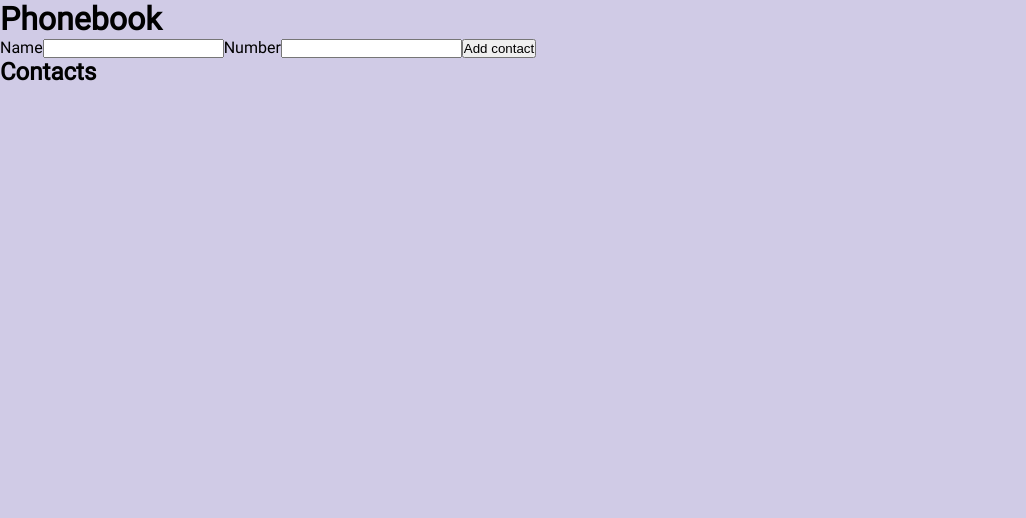
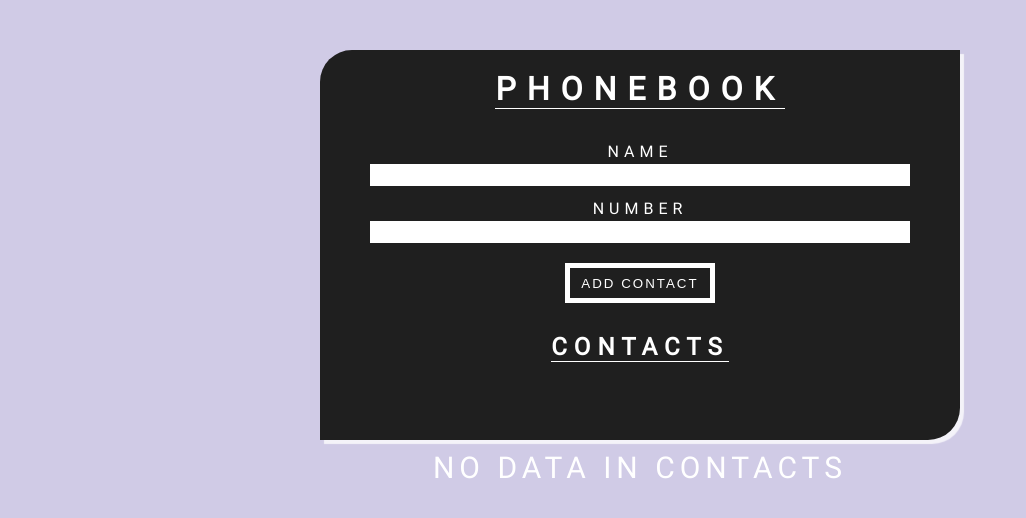
Before and after one commit to Oliendone/goit-react-hw-07-phonebook, a React (Create React App) app: page / in a window 1280 px wide. Shown: the top 518 px of the page, without its empty margins (0-1026 px from the left). Built offline with nearby package versions, Linux system fonts and the light colour scheme.

Commit message:
finish with styles

```diff
--- a/src/components/App.js
+++ b/src/components/App.js
@@ -1,11 +1,23 @@
 import React, { Component } from 'react';
 import { v4 as uuidv4 } from 'uuid';
+import PropTypes from 'prop-types';
 
 import ContactForm from './ContactForm/ContactForm';
 import ContactList from './ContactList/ContactList';
 import Filter from './Filter/Filter';
 
+import s from './App.module.css';
+
 export default class App extends Component {
+  static propTypes = {
+    filter: PropTypes.string,
+    contacts: PropTypes.arrayOf(
+      PropTypes.objectOf(
+        PropTypes.oneOfType([PropTypes.string, PropTypes.number]),
+      ),
+    ),
+  };
+
   state = {
     contacts: [],
     filter: '',
@@ -64,20 +76,24 @@ export default class App extends Component {
 
     return (
       <>
-        <div>
-          <h1>Phonebook</h1>
+        <div className={s.wrapperPhonebook}>
+          <h1 className={s.phoneBookHeading}>Phonebook</h1>
           <ContactForm onAddContact={this.addContact} />
-          <h2>Contacts</h2>
-          {contacts.lenght > 1 ? (
+          <h2 className={s.contactsHeading}>Contacts</h2>
+          {contacts.length > 1 ? (
             <Filter value={filter} onChangeFilter={this.changeFilter} />
           ) : (
             ''
           )}
+        </div>
+        {contacts.length !== 0 ? (
           <ContactList
             contact={filteredContacts}
             onDeleteContact={this.deleteContact}
           />
-        </div>
+        ) : (
+          <p className={s.noDataMessage}>No data in contacts</p>
+        )}
       </>
     );
   }
--- /dev/null
+++ b/src/components/App.module.css
@@ -0,0 +1,36 @@
+.wrapperPhonebook {
+  display: flex;
+  flex-wrap: wrap;
+  flex-direction: column;
+  margin: 50px auto 0;
+  align-items: center;
+  width: 600px;
+  height: 350px;
+  padding: 20px;
+  background-color: rgb(31, 31, 31);
+  border-top-left-radius: 2rem;
+  border-bottom-right-radius: 2rem;
+  box-shadow: 4px 4px 1px #ffffffc2;
+}
+
+.phoneBookHeading {
+  color: #fff;
+  text-transform: uppercase;
+  letter-spacing: 11px;
+  border-bottom: 1px solid rgb(255, 255, 255);
+}
+
+.contactsHeading {
+  composes: phoneBookHeading;
+  letter-spacing: 7px;
+  padding-top: 10px;
+}
+
+.noDataMessage {
+  color: #fff;
+  text-transform: uppercase;
+  letter-spacing: 5px;
+  padding-top: 10px;
+  text-align: center;
+  font-size: 30px;
+}
--- a/src/components/ContactForm/ContactForm.js
+++ b/src/components/ContactForm/ContactForm.js
@@ -1,6 +1,14 @@
 import React, { Component } from 'react';
+import PropTypes from 'prop-types';
+
+import s from './ContactForm.module.css';
 
 export default class ContactForm extends Component {
+  static propTypes = {
+    name: PropTypes.string,
+    number: PropTypes.number,
+  };
+
   state = {
     name: '',
     number: '',
@@ -25,10 +33,11 @@ export default class ContactForm extends Component {
     const { name, number } = this.state;
     return (
       <>
-        <form onSubmit={this.handleSubmit}>
+        <form className={s.phonebBookForm} onSubmit={this.handleSubmit}>
           <label>
-            Name
+            <p className={s.contactName}>Name</p>
             <input
+              className={s.nameInput}
               type="text"
               value={name}
               onChange={this.handleChangeInput}
@@ -37,15 +46,21 @@ export default class ContactForm extends Component {
             />
           </label>
           <label>
-            Number
+            <p className={s.contactNumber}>Number</p>
             <input
+              className={s.numberInput}
               type="phone"
               value={number}
               onChange={this.handleChangeInput}
               name="number"
+              autoComplete="off"
             />
           </label>
-          <button type="submit" onClick={this.addContact}>
+          <button
+            className={s.addButton}
+            type="submit"
+            onClick={this.addContact}
+          >
             Add contact
           </button>
         </form>
--- /dev/null
+++ b/src/components/ContactForm/ContactForm.module.css
@@ -0,0 +1,54 @@
+.phonebBookForm {
+  display: flex;
+  flex-wrap: wrap;
+  flex-direction: column;
+  padding: 20px;
+  width: 90%;
+}
+
+.contactName {
+  text-align: center;
+  text-transform: uppercase;
+  color: white;
+
+  letter-spacing: 5px;
+  padding: 3px 0;
+  margin-top: 10px;
+}
+
+.contactNumber {
+  composes: contactName;
+}
+
+.nameInput {
+  width: 100%;
+  height: 22px;
+  border: none;
+  text-align: center;
+  font-size: 17px;
+  font-family: 'Roboto';
+}
+
+.numberInput {
+  composes: nameInput;
+}
+
+.addButton {
+  width: 150px;
+  height: 40px;
+  align-self: center;
+  outline: none;
+  margin-top: 20px;
+  background-color: rgba(255, 255, 255, 0);
+  border: solid 5px white;
+  color: white;
+  text-transform: uppercase;
+
+  letter-spacing: 2px;
+  cursor: pointer;
+}
+
+.addButton:hover {
+  color: black;
+  background-color: #fff;
+}
--- a/src/components/ContactList/ContactItem.js
+++ b/src/components/ContactList/ContactItem.js
@@ -1,14 +1,28 @@
 import React from 'react';
+import PropTypes from 'prop-types';
+
+import s from './ContactList.module.css';
 
 export default function ContactItem({ name, number, deleteContact }) {
   return (
     <>
-      <li>
-        {name}: {number}
-        <button type="button" onClick={deleteContact}>
+      <li className={s.contactItem}>
+        <p className={s.contactName}>{name}</p>
+        <p className={s.contactNumber}>{number}</p>
+        <button
+          className={s.deleteContact}
+          type="button"
+          onClick={deleteContact}
+        >
           Delete
         </button>
       </li>
     </>
   );
 }
+
+ContactItem.propTypes = {
+  name: PropTypes.string.isRequired,
+  number: PropTypes.oneOfType([PropTypes.string, PropTypes.number]).isRequired,
+  deleteContact: PropTypes.func.isRequired,
+};
--- a/src/components/ContactList/ContactList.js
+++ b/src/components/ContactList/ContactList.js
@@ -1,11 +1,14 @@
 import React from 'react';
+import PropTypes from 'prop-types';
 
 import ContactItem from './ContactItem';
+
+import s from './ContactList.module.css';
 
 export default function ContactList({ contact, onDeleteContact }) {
   return (
     <div>
-      <ul>
+      <ul className={s.contacts}>
         {contact.map(({ id, name, number }) => (
           <ContactItem
             key={id}
@@ -18,3 +21,19 @@ export default function ContactList({ contact, onDeleteContact }) {
     </div>
   );
 }
+
+ContactList.propTypes = {
+  contact: PropTypes.arrayOf(
+    PropTypes.objectOf(
+      PropTypes.oneOfType([PropTypes.string, PropTypes.number]),
+    ),
+  ).isRequired,
+};
+
+// ContactList.propTypes = {
+//   contact: PropTypes.shape({
+//     id: PropTypes.oneOfType([PropTypes.string, PropTypes.number]),
+//     name: PropTypes.string,
+//     number: PropTypes.number,
+//   }).isRequired,
+// };
--- /dev/null
+++ b/src/components/ContactList/ContactList.module.css
@@ -0,0 +1,46 @@
+.contacts {
+  display: flex;
+  align-items: center;
+  flex-direction: column;
+  padding: 20px 0 50px 0;
+}
+
+.contactItem {
+  display: flex;
+  justify-content: space-between;
+  align-items: center;
+  padding: 10px 20px;
+  width: 500px;
+  background-color: #fff;
+  margin-top: 10px;
+  border-top-right-radius: 2rem;
+  border-bottom-left-radius: 2rem;
+}
+
+.contactName {
+  text-transform: uppercase;
+  letter-spacing: 2px;
+  font-weight: bold;
+}
+
+.contactNumber {
+  text-transform: uppercase;
+  letter-spacing: 2px;
+  font-weight: bolder;
+}
+
+.deleteContact {
+  width: 100px;
+  outline: none;
+  height: 30px;
+  border: solid 3px #000;
+  background-color: rgba(255, 255, 255, 0);
+  text-transform: uppercase;
+  cursor: pointer;
+  border-top-right-radius: 2rem;
+}
+
+.deleteContact:hover {
+  background-color: #000;
+  color: white;
+}
--- a/src/components/Filter/Filter.js
+++ b/src/components/Filter/Filter.js
@@ -1,10 +1,23 @@
 import React from 'react';
+import PropTypes from 'prop-types';
+
+import s from './Filter.module.css';
 
 export default function Filter({ value, onChangeFilter }) {
   return (
     <div>
-      Find contact by name
-      <input type="text" value={value} onChange={onChangeFilter} />
+      <p className={s.filterText}>Find contact by name</p>
+      <input
+        className={s.filterInput}
+        type="text"
+        value={value}
+        onChange={onChangeFilter}
+      />
     </div>
   );
 }
+
+Filter.propTypes = {
+  value: PropTypes.string.isRequired,
+  onChangeFilter: PropTypes.func.isRequired,
+};
--- /dev/null
+++ b/src/components/Filter/Filter.module.css
@@ -0,0 +1,7 @@
+.filterText {
+  composes: contactName from '../ContactForm/ContactForm.module.css';
+}
+
+.filterInput {
+  composes: nameInput from '../ContactForm/ContactForm.module.css';
+}
```
